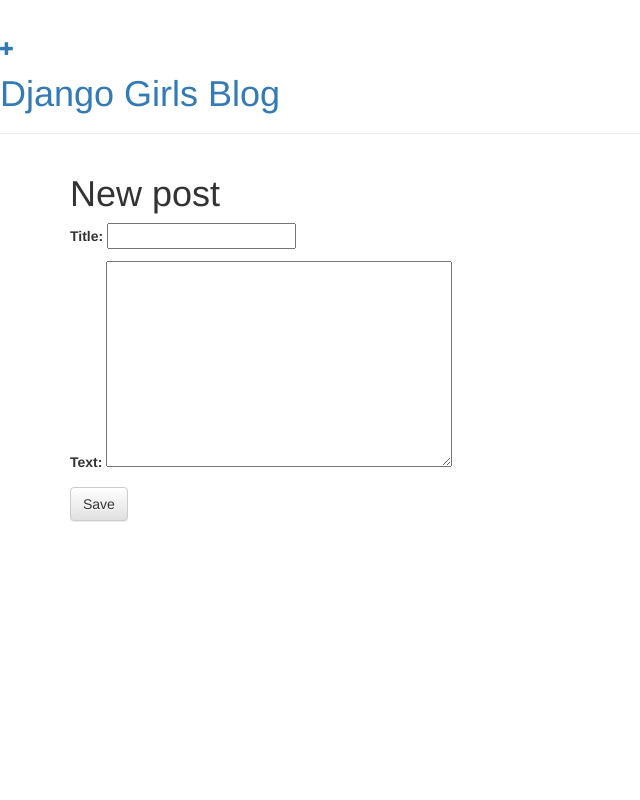
After one commit to Saktagan/Project_django1, a Django app: page /new/ in a window 1280 px wide. The commit adds this page. Shown: the whole page, without its empty margins (0-640 px from the left). Run offline with Django 3.2, Linux system fonts and the light colour scheme; some libraries are stand-ins or nearby versions.

Commit message:
new interface project:
:

```diff
--- /dev/null
+++ b/blog/forms.py
@@ -0,0 +1,8 @@
+from django import forms
+from .models import Post
+
+class PostForm(forms.ModelForm):
+
+    class Meta:
+        model = Post
+        fields = ('title', 'text',)
--- a/blog/models.py
+++ b/blog/models.py
@@ -1,9 +1,9 @@
+from django.db import models
+
+# Create your models here.
 from django.conf import settings
 from django.db import models
 from django.utils import timezone
-
-
-# Create your models here.
 
 
 class Post(models.Model):
@@ -18,4 +18,4 @@
         self.save()
 
     def __str__(self):
-        return "{} --- {}".format(self.title, self.author)
+        return "{0}---{1}".format(self.author, self.title)
--- a/blog/urls.py
+++ b/blog/urls.py
@@ -1,8 +1,9 @@
 from django.urls import path
-from blog.views import get_index
-
+from blog.views import get_index, post_detail,post_new, post_edit
 
 urlpatterns = [
     path('', get_index, name='index'),
-    #path('', get_)
+    path('<int:pk>/',post_detail,name='post_detail'),
+    path('new/',post_new,name='post_new'),
+    path('<int:pk>/edit/', post_edit, name='post_edit'),
 ]
--- a/blog/views.py
+++ b/blog/views.py
@@ -1,15 +1,44 @@
-from django.shortcuts import render
+from django.shortcuts import render, get_object_or_404
+from django.shortcuts import redirect
+from django.utils import timezone
+from .forms import PostForm
 from blog.models import Post
-from django.shortcuts import render
-from django.utils import timezone
 
 
 def get_index(request):
-    posts = Post.objects.filter(published_date__lte=timezone.now()).order_by('published_date')
-    return render(request, 'index.html', {'posts': posts})
+    posts = Post.objects.all()
+    return render(request, 'index.html', {"posts": posts})
 
 
+def post_detail(request, pk):
+    post = get_object_or_404(Post, pk=pk)
+    return render(request, 'post_detail.html', {'post': post})
 
-# def post_list(request):
-#     posts = Post.objects.filter(published_date__lte=timezone.now()).order_by('published_date')
-#     return render(request, 'blog/post_list.html', {'posts': posts})
+
+def post_new(request):
+    if request.method == "POST":
+        form = PostForm(request.POST)
+        if form.is_valid():
+            post = form.save(commit=False)
+            post.author = request.user
+            post.published_date = timezone.now()
+            post.save()
+            return redirect('post_detail', pk=post.pk)
+    else:
+        form = PostForm()
+    return render(request, 'post_new.html', {'form': form})
+
+
+def post_edit(request, pk):
+    post = get_object_or_404(Post, pk=pk)
+    if request.method == "POST":
+        form = PostForm(request.POST, instance=post)
+        if form.is_valid():
+            post = form.save(commit=False)
+            post.author = request.user
+            post.published_date = timezone.now()
+            post.save()
+            return redirect('post_detail', pk=post.pk)
+    else:
+        form = PostForm(instance=post)
+    return render(request, 'post_new.html', {'form': form})
--- /dev/null
+++ b/templates/base.html
@@ -0,0 +1,25 @@
+{% load static %}
+<html>
+    <head>
+        <title>Django Girls blog</title>
+        <link rel="stylesheet" href="//maxcdn.bootstrapcdn.com/bootstrap/3.2.0/css/bootstrap.min.css">
+        <link rel="stylesheet" href="//maxcdn.bootstrapcdn.com/bootstrap/3.2.0/css/bootstrap-theme.min.css">
+        <link href='//fonts.googleapis.com/css?family=Lobster&subset=latin,latin-ext' rel='stylesheet' type='text/css'>
+        <link rel="stylesheet" href="{% static 'css/blog.css' %}">
+    </head>
+    <body>
+        <div class="page-header">
+            <a href="{% url 'post_new' %}" class="top-menu"><span class="glyphicon glyphicon-plus"></span></a>
+            <h1><a href="/">Django Girls Blog</a></h1>
+        </div>
+        <div class="content container">
+            <div class="row">
+                <div class="col-md-8">
+                    {% block content %}
+
+                    {% endblock %}
+                </div>
+            </div>
+        </div>
+    </body>
+</html>
--- /dev/null
+++ b/templates/post_new.html
@@ -0,0 +1,9 @@
+{% extends 'base.html' %}
+
+{% block content %}
+    <h1>New post</h1>
+    <form method="POST" class="post-form">{% csrf_token %}
+        {{ form.as_p }}
+        <button type="submit" class="save btn btn-default">Save</button>
+    </form>
+{% endblock %}
```
Also changed, not shown: templates/index.html (+11 -89 lines), templates/post_detail.html (added, +15 -0 lines).
